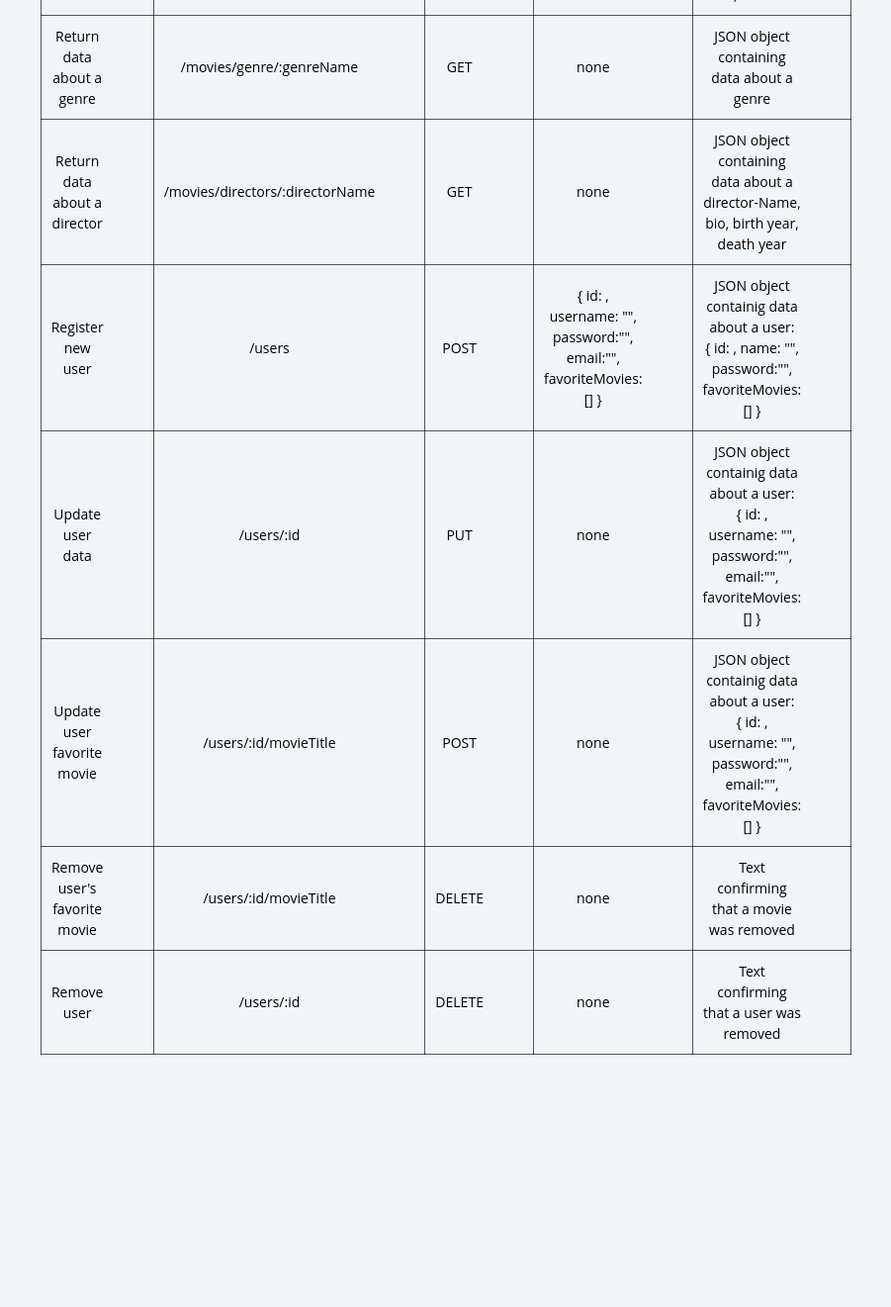
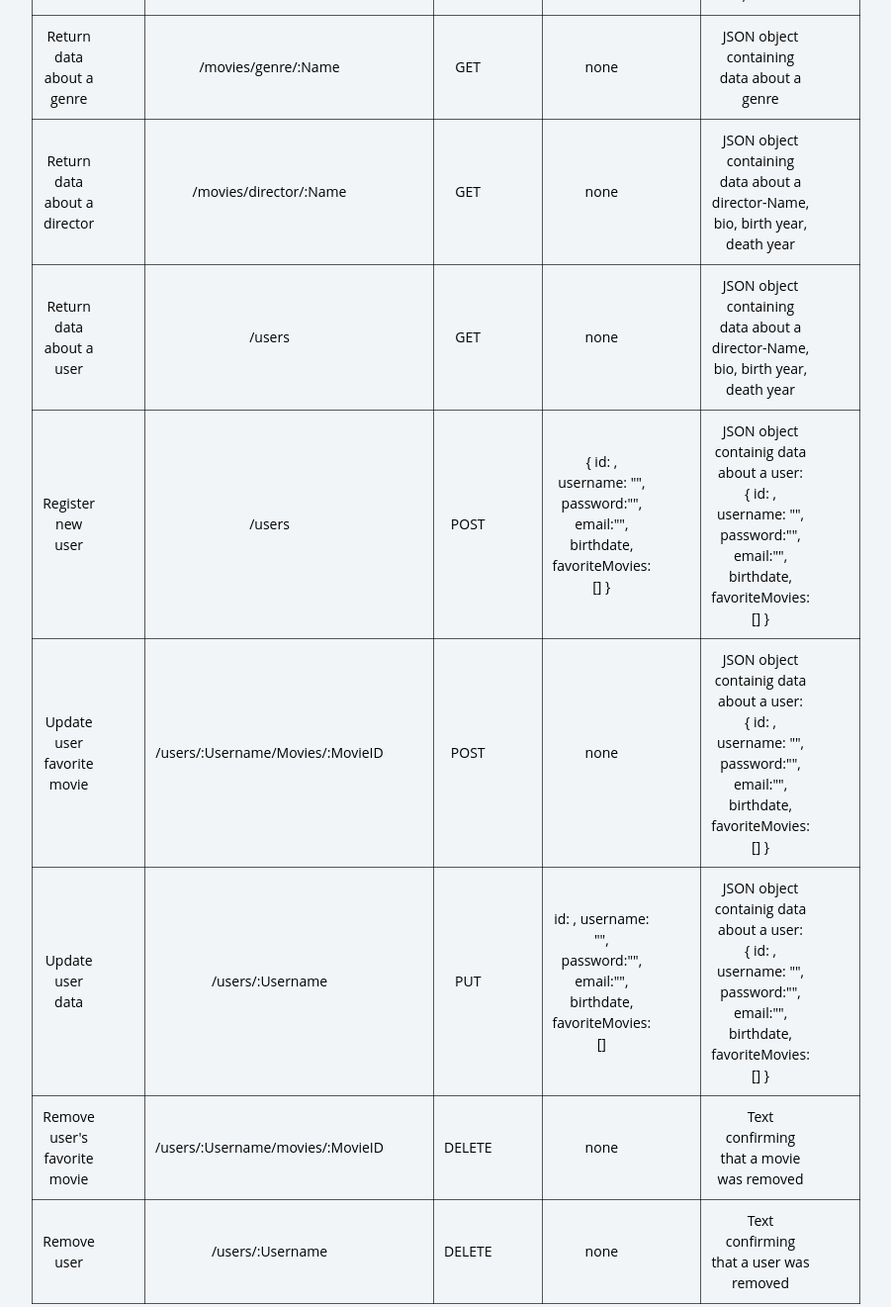
Before and after one commit to TKTamir/Movie_API, a website: page public/documentation.html in a window 1280 px wide. Shown: the part 840-2161 px from the top of the page at 99% size, without its empty margins (189-1090 px from the left). Before the commit the page ends 1914 px from the top, so only its background shows below. Drawn offline with Linux system fonts and the light colour scheme.

Commit message:
Update documentation.html

```diff
--- a/public/documentation.html
+++ b/public/documentation.html
@@ -35,21 +35,28 @@
                         </tr>
                         <tr>
                             <td>Return data about a signle title</td>
-                            <td>/movies/:title</td>
+                            <td>/movies/:Title</td>
                             <td>GET</td>
                             <td>none</td>
                             <td>JSON object containing data about a title-Title, description, release year, runtime, genre(name, description), director(name, bio, birth, death), image URL, featured</td>
                         </tr>
                         <tr>
                             <td>Return data about a genre</td>
-                            <td>/movies/genre/:genreName</td>
+                            <td>/movies/genre/:Name</td>
                             <td>GET</td>
                             <td>none</td>
                             <td>JSON object containing data about a genre</td>
                         </tr>
                         <tr>
                             <td>Return data about a director</td>
-                            <td>/movies/directors/:directorName</td>
+                            <td>/movies/director/:Name</td>
+                            <td>GET</td>
+                            <td>none</td>
+                            <td>JSON object containing data about a director-Name, bio, birth year, death year</td>
+                        </tr>
+                        <tr>
+                            <td>Return data about a user</td>
+                            <td>/users</td>
                             <td>GET</td>
                             <td>none</td>
                             <td>JSON object containing data about a director-Name, bio, birth year, death year</td>
@@ -63,31 +70,21 @@
                                 username: "",
                                 password:"",
                                 email:"",
+                                birthdate,
                                 favoriteMovies: []
                               }</td>
                               <td>JSON object containig data about a user: <br> {
                                 id: ,
-                                name: "",
+                                username: "",
                                 password:"",
+                                email:"",
+                                birthdate,
                                 favoriteMovies: []
                               }</td>
                         </tr>
                         <tr>
-                            <td>Update user data</td>
-                            <td>/users/:id</td>
-                            <td>PUT</td>
-                            <td>none</td>
-                            <td>JSON object containig data about a user: <br> {
-                                id: ,
-                                username: "",
-                                password:"",
-                                email:"",
-                                favoriteMovies: []
-                            }</td>
-                        </tr>
-                        <tr>
                             <td>Update user favorite movie</td>
-                            <td>/users/:id/movieTitle</td>
+                            <td>/users/:Username/Movies/:MovieID</td>
                             <td>POST</td>
                             <td>none</td>
                             <td>JSON object containig data about a user: <br> {
@@ -95,19 +92,40 @@
                                 username: "",
                                 password:"",
                                 email:"",
+                                birthdate,
                                 favoriteMovies: []
                             }</td>
                         </tr>
                         <tr>
+                            <td>Update user data</td>
+                            <td>/users/:Username</td>
+                            <td>PUT</td>
+                            <td>id: ,
+                                username: "",
+                                password:"",
+                                email:"",
+                                birthdate,
+                                favoriteMovies: []</td>
+                            <td>JSON object containig data about a user: <br> {
+                                id: ,
+                                username: "",
+                                password:"",
+                                email:"",
+                                birthdate,
+                                favoriteMovies: []
+                            }</td>
+                        </tr>
+
+                        <tr>
                             <td>Remove user's favorite movie</td>
-                            <td>/users/:id/movieTitle</td>
+                            <td>/users/:Username/movies/:MovieID</td>
                             <td>DELETE</td>
                             <td>none</td>
                             <td>Text confirming that a movie was removed</td>
                         </tr>
                         <tr>
                             <td>Remove user</td>
-                            <td>/users/:id</td>
+                            <td>/users/:Username</td>
                             <td>DELETE</td>
                             <td>none</td>
                             <td>Text confirming that a user was removed</td>
```
